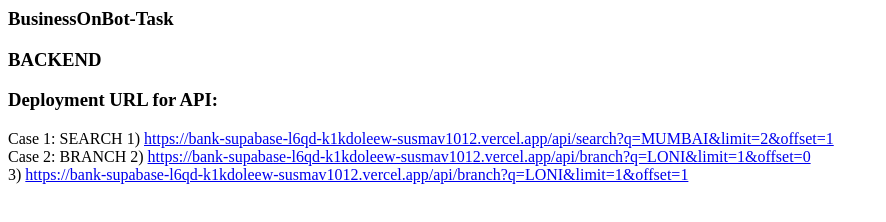
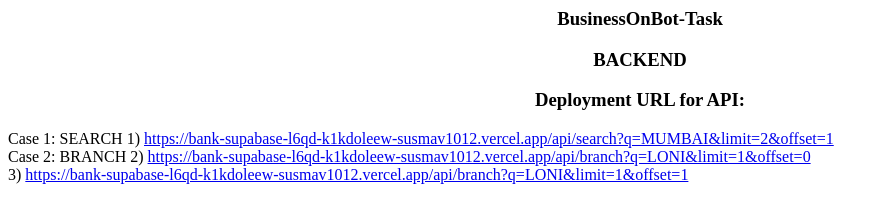
Before and after one commit to Yuvanika24/Supabase-Backend, a website: page index.html in a window 1280 px wide. Shown: the whole page, without its empty margins (0-886 px from the left). Drawn offline with Linux system fonts and the light colour scheme.

Commit message:
Update index.html

```diff
--- a/index.html
+++ b/index.html
@@ -1,6 +1,6 @@
-<h3> BusinessOnBot-Task </h3>
-<h3> BACKEND </h3>
-<h3>Deployment URL for API: </h3>
+<h3> <center>BusinessOnBot-Task </center></h3>
+<h3> <center>BACKEND </center></h3>
+<h3><center>Deployment URL for API: </center></h3>
 Case 1:
 SEARCH
 1) <a href="https://bank-supabase-l6qd-k1kdoleew-susmav1012.vercel.app/api/search?q=MUMBAI&limit=2&offset=1">https://bank-supabase-l6qd-k1kdoleew-susmav1012.vercel.app/api/search?q=MUMBAI&limit=2&offset=1</a><br>
```
